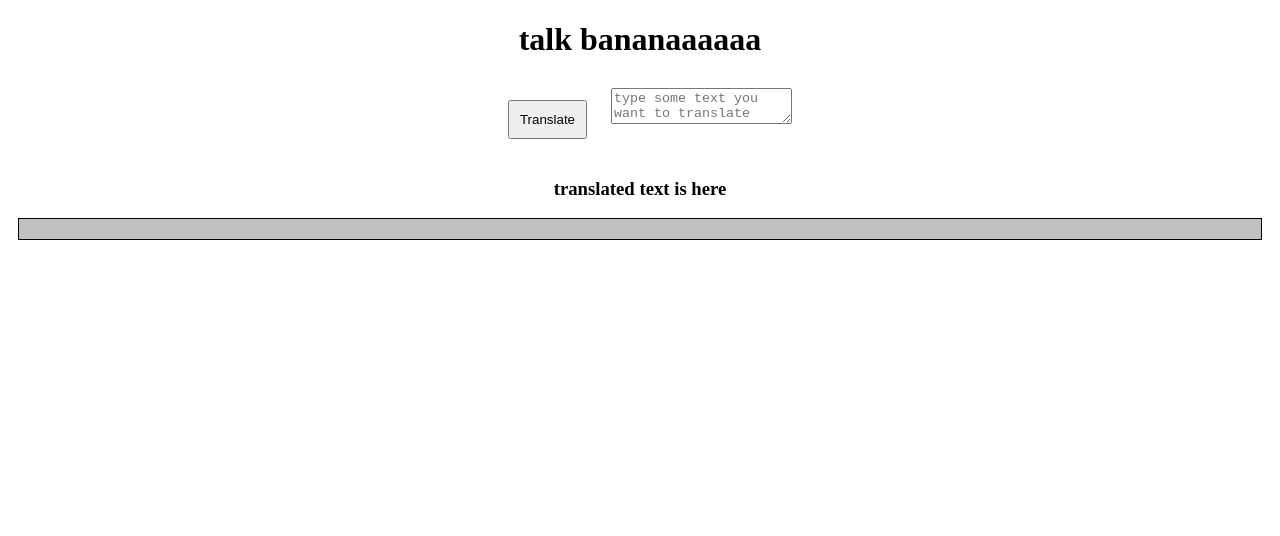
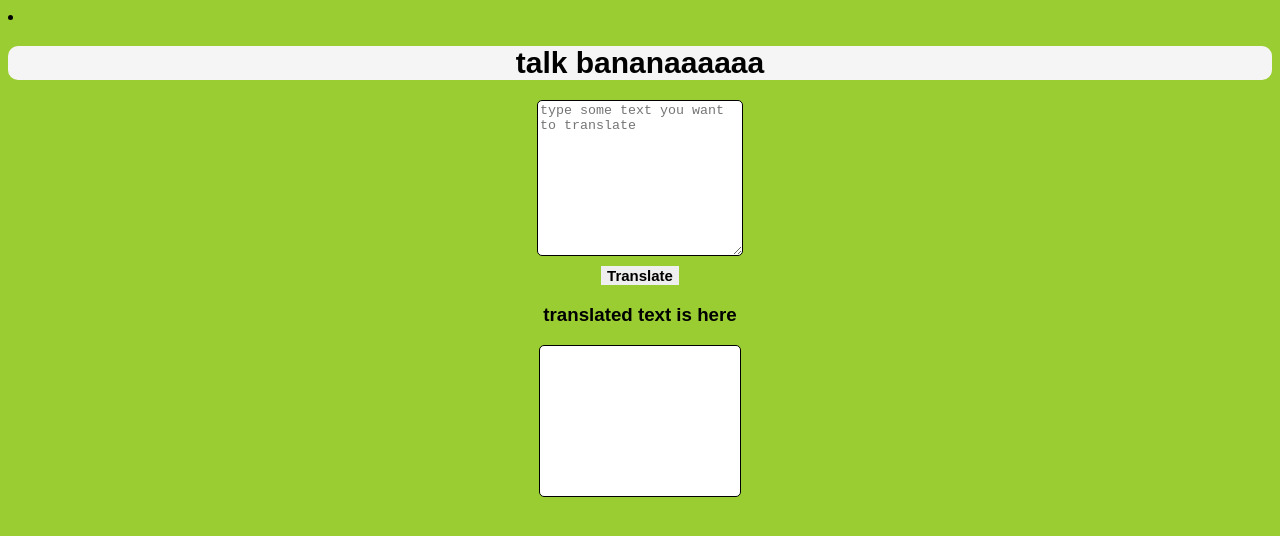
Before and after one commit to Purva2803/banana-speak, a plain HTML site: page index.html in a window 1280 px wide. Drawn offline with Linux system fonts and the light colour scheme.

Commit message:
changed the css

```diff
--- a/index.html
+++ b/index.html
@@ -6,49 +6,82 @@
     <meta name="viewport" content="width=, initial-scale=1.0">
 
     <style>
-        #textout{
-            background: rgb(192, 193, 192);
-
-            padding: 10px;
-            border: 1px solid rgb(36, 35, 35);
-            margin: 10px;
+        body{
+            background-color:yellowgreen;
         }
 
-        body{
+       .container{
+
+
+
         text-align: center;
-        }
+        font-family: 'Bitter', serif;
+        font-family: 'Changa', sans-serif;
 
-         #textout{
-            background:rgb(192, 193, 192);
-            padding-bottom : 10px;
-            margin-top: 10px;
-            border: 1px solid black;
 
        }
 
+     #head{
+        color: black;
+        border: black 1px;
+        border-radius:10px;
+        background-color:whitesmoke;
+        font-size:15px;
+
+     }
      #translate{
-            padding: 10px;
-            margin: 20px;
+
+        border: black 1px;
+        font-weight: bold;
+        font-size: 15px;
+
+
+
+     }
+     #textin{
+        border: black 1px solid;
+        margin:auto;
+        text-emphasis: center;
+        border-radius: 5px ;
+        height: 150px;
+        width: 200px;
+    }
+     #textout{
+        border:black 1px solid;
+        margin :auto;
+        height: 150px;
+        width: 200px;
+        border-radius: 5px ;
+        background-color: white;
+
+
+
+     }
+     .column{
+
+        display: flex;
+        flex-direction: column;
+        gap: 10px;
+        align-items: center;
      }
 
-        #textin{
-            padding-top: auto;
-            margin-top: auto;
-            ;
-        }
-
-
     </style>
-
     </head>
     <body>
-    <h1>talk bananaaaaaa</h1>
+        <li>
+    <div class="container">
+    <header id="head"><h1> talk bananaaaaaa</h1></header>
+
+    <div class="column">
+    <textarea id="textin" placeholder="type some text you want to translate"></textarea>
     <button id="translate">Translate</button>
-    <textarea id="textin" placeholder="type some text you want to translate"></textarea>
+    </div>
+
 
     <h3>translated text is here </h3>
     <div id="textout"></div>
-    <div></div>
+    </div>
+
     <script src="/index.js" type="text/javascript"></script>
 </body>
 </html>
```
Lines whose indentation alone changed are shown as unchanged.
